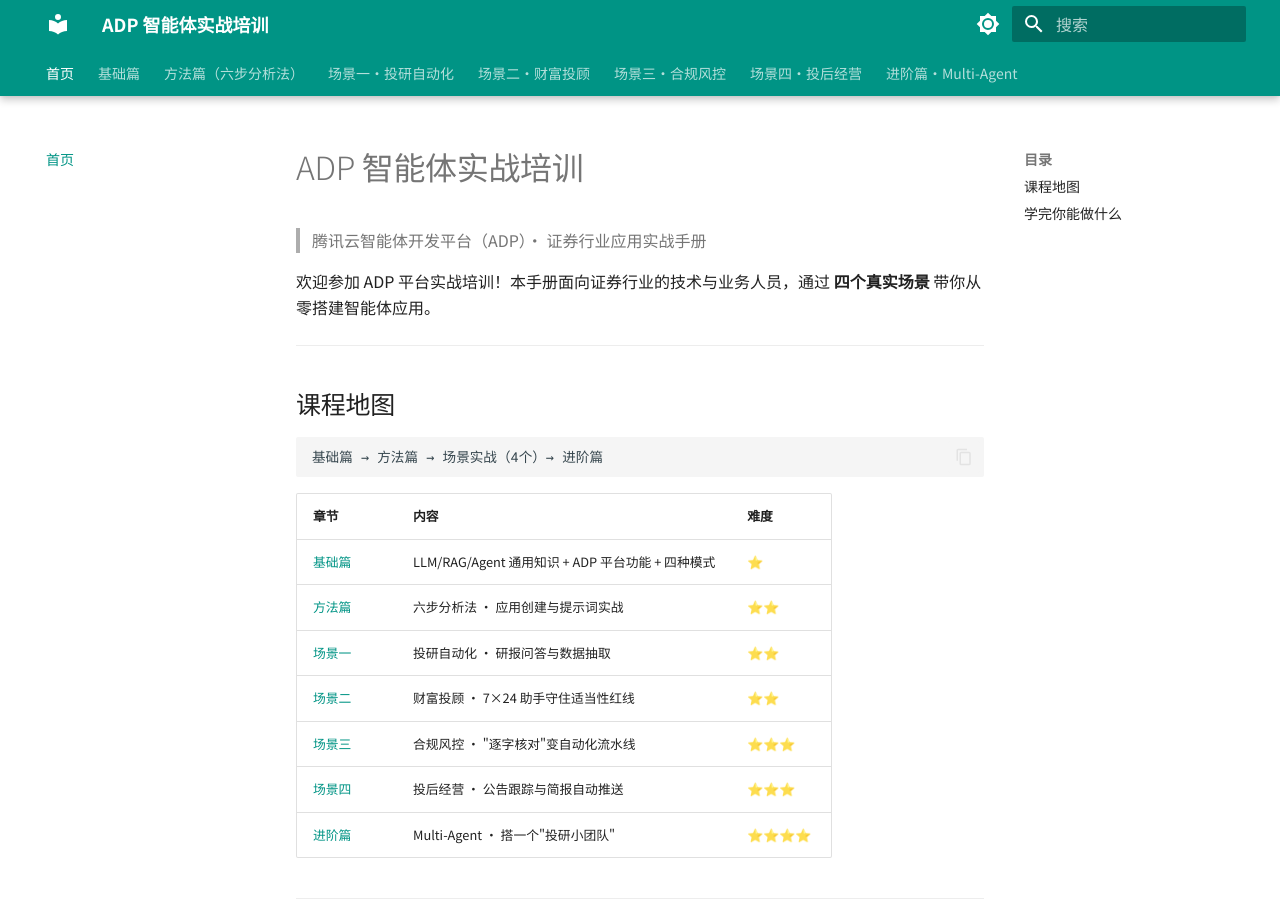
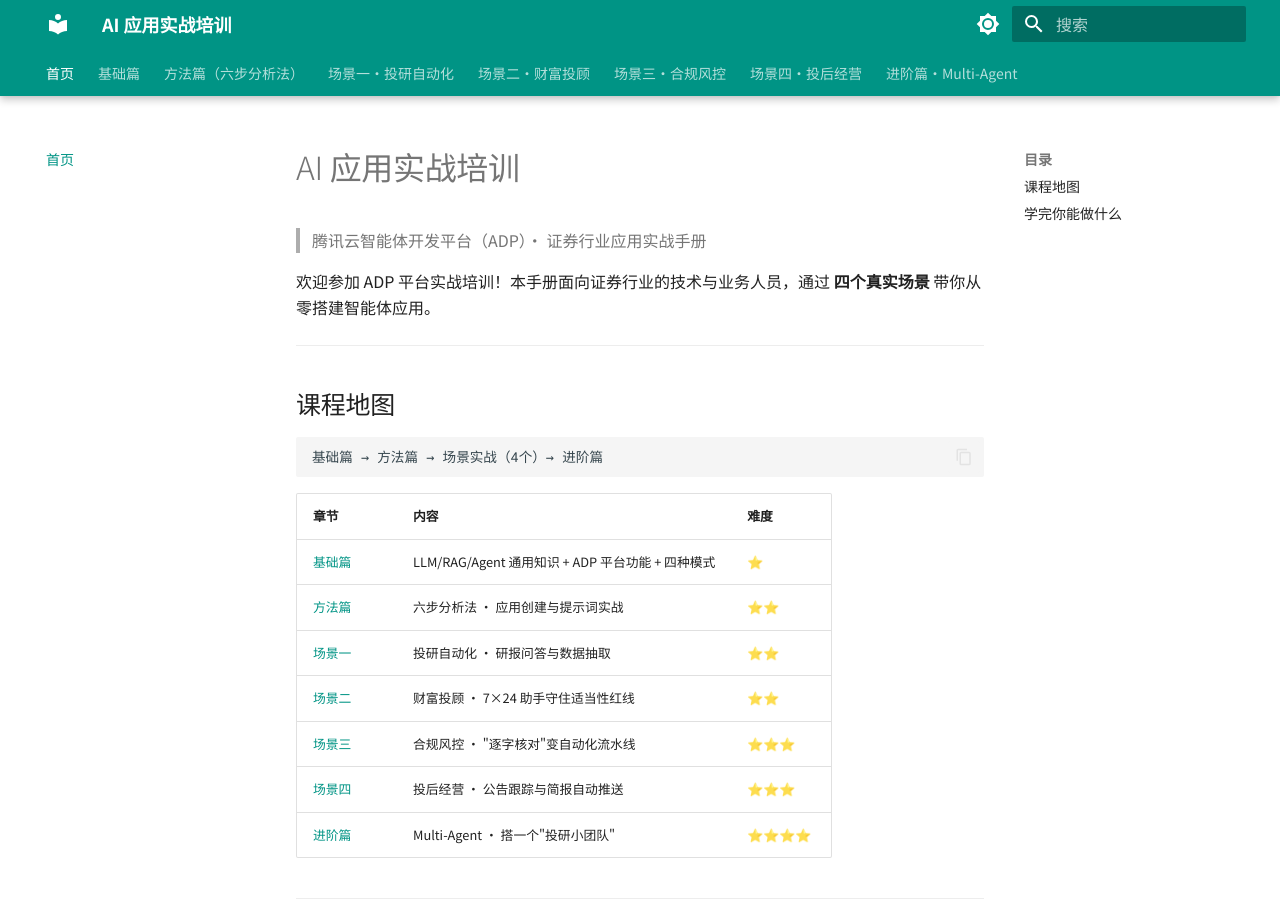
Before and after one commit to timoxue/ADP_Training, an MkDocs documentation site: the page built from docs/index.md, in a window 1280 px wide and 900 px high. Built offline with MkDocs 1.6.1 and Material for MkDocs 9.7.7, drawn with Linux system fonts in a browser that asks for light colours.

Commit message:
chore: rename site title to AI应用实战培训
Co-Authored-By: Claude Sonnet 4.6 <noreply@anthropic.com>

```diff
--- a/docs/index.md
+++ b/docs/index.md
@@ -1,4 +1,4 @@
-# ADP 智能体实战培训
+# AI 应用实战培训
 
 > 腾讯云智能体开发平台（ADP）· 证券行业应用实战手册
 
--- a/mkdocs.yml
+++ b/mkdocs.yml
@@ -1,4 +1,4 @@
-site_name: ADP 智能体实战培训
+site_name: AI 应用实战培训
 site_description: 腾讯云智能体开发平台 · 证券行业实战培训手册
 site_author: ADP 培训团队
 docs_dir: docs
```
